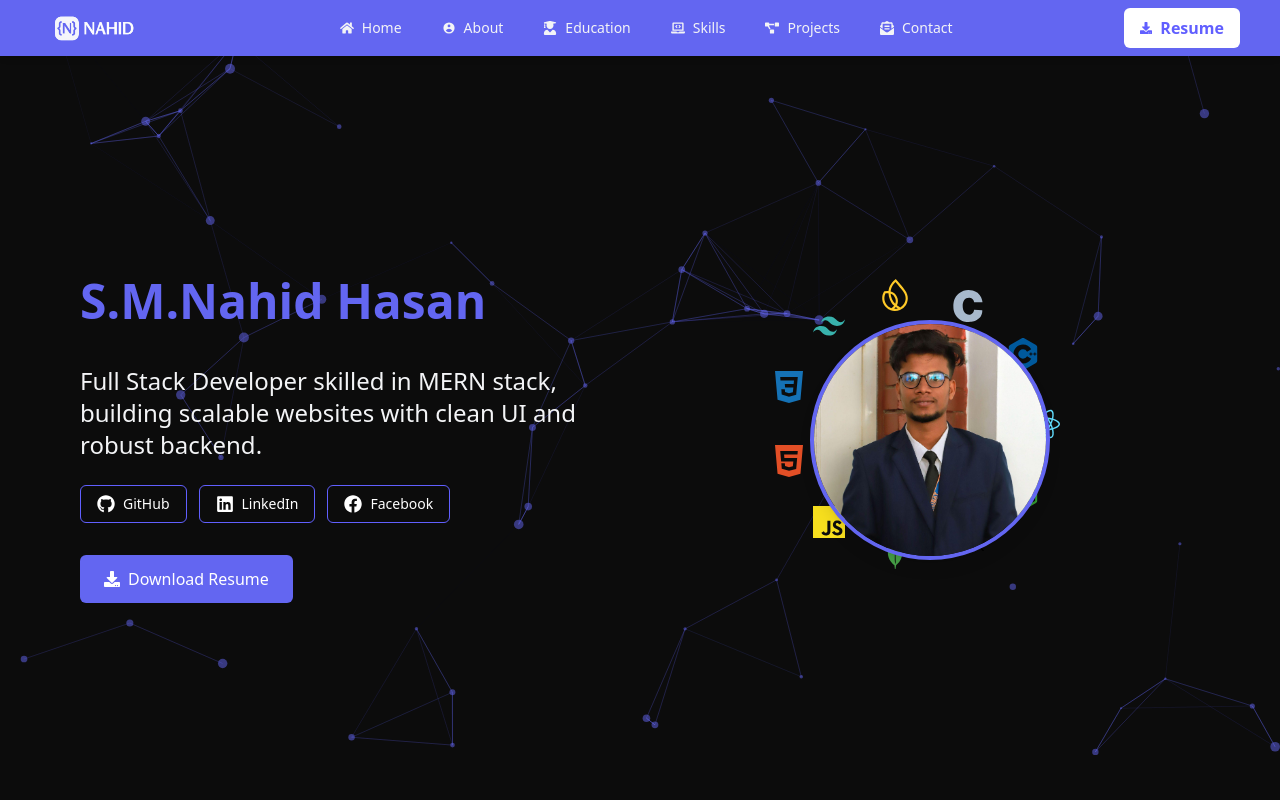
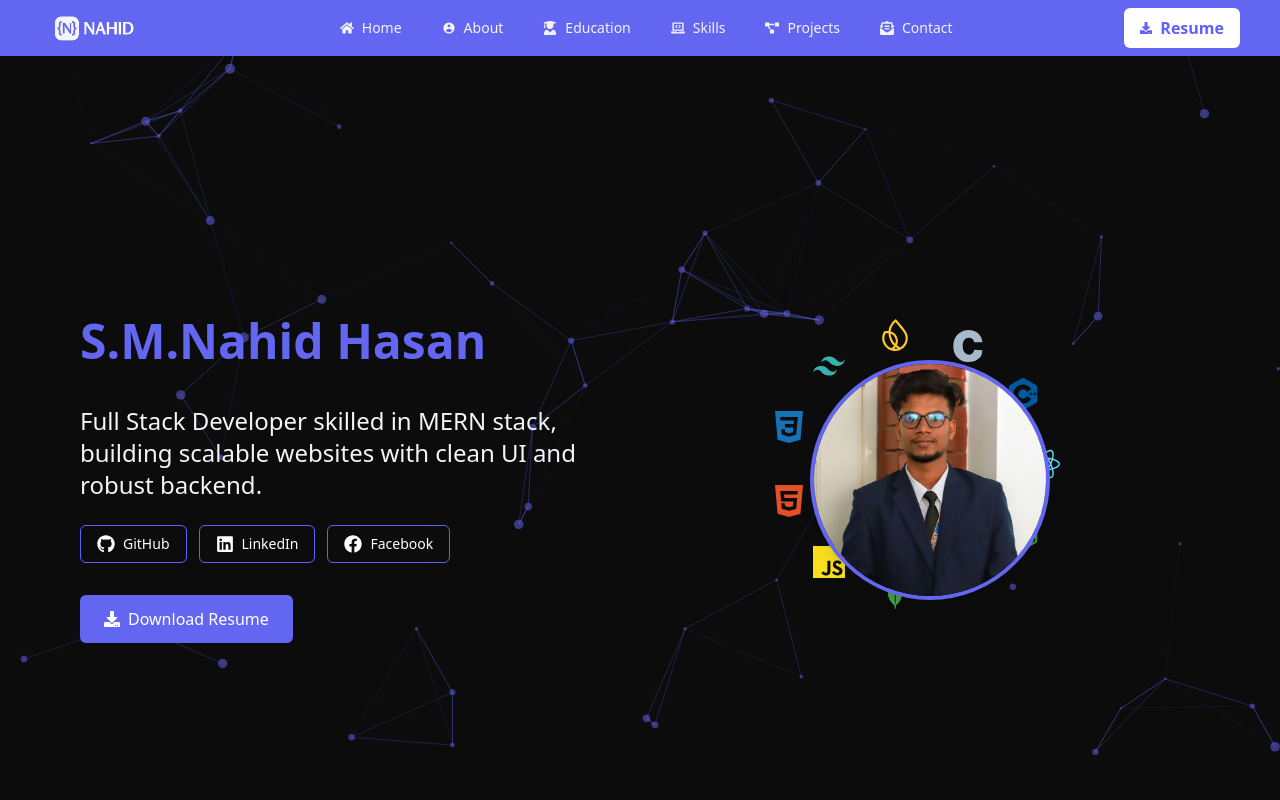
Before and after one commit to smnahidweb/smnahidhasan, a React (Vite) app: page / in a window 1280 px wide. Shown: the top 800 px of the page. Built offline with nearby package versions, Linux system fonts and the light colour scheme.

Commit message:
fixed navbar

```diff
--- a/src/Components/Hero.jsx
+++ b/src/Components/Hero.jsx
@@ -43,7 +43,7 @@ const Hero = () => {
   const centerY = 144;
 
   return (
-    <section className="min-h-screen mt-10 flex flex-col-reverse md:flex-row items-center justify-between px-4 md:px-20 py-12 gap-10">
+    <section className="min-h-screen mt-20 flex flex-col-reverse md:flex-row items-center justify-between px-4 md:px-20 py-12 gap-10">
       {/* Left Section */}
       <div className="flex-1 text-center md:text-left space-y-6">
         <h1 className="text-4xl md:text-5xl font-bold text-[var(--color-primary)]">
```
Also changed, not shown: src/Components/Navbar.jsx (line endings or trailing spaces).
